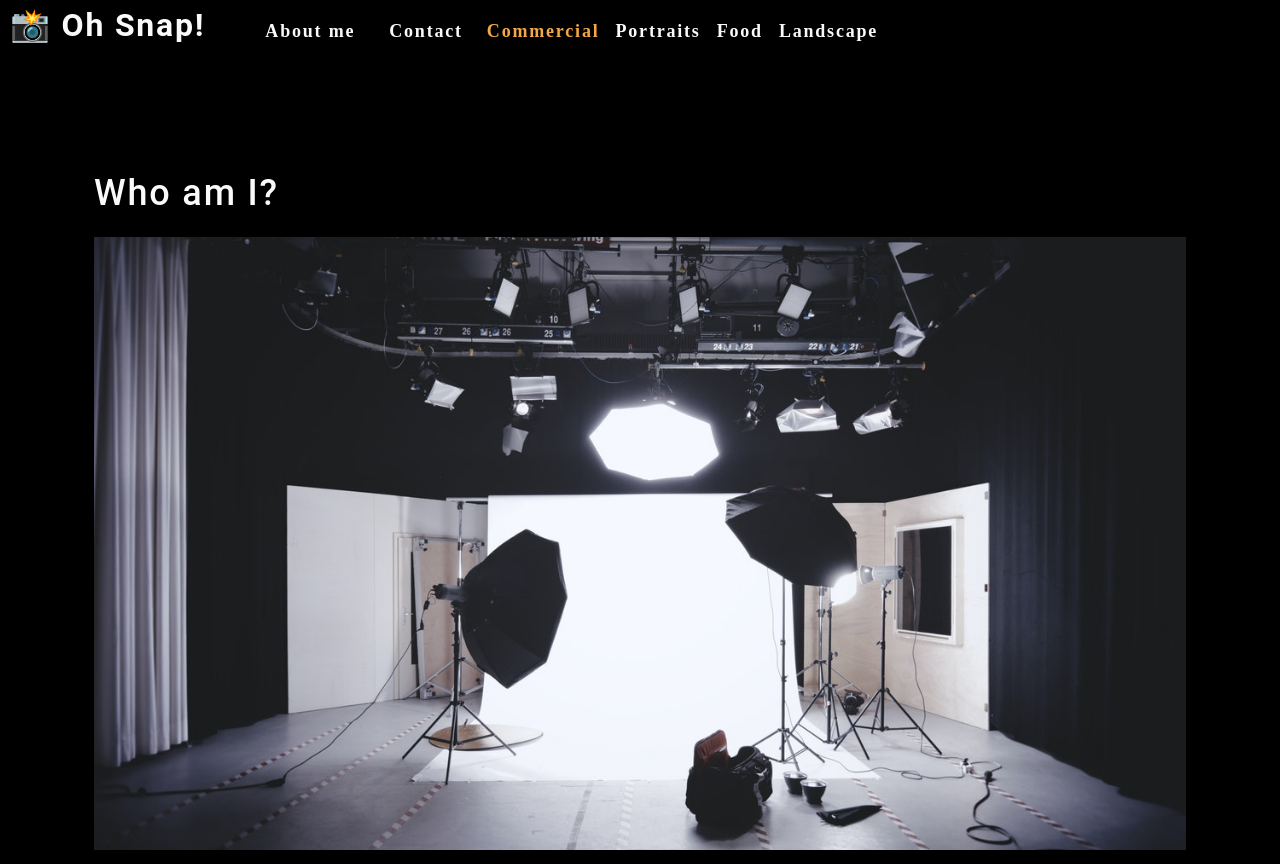
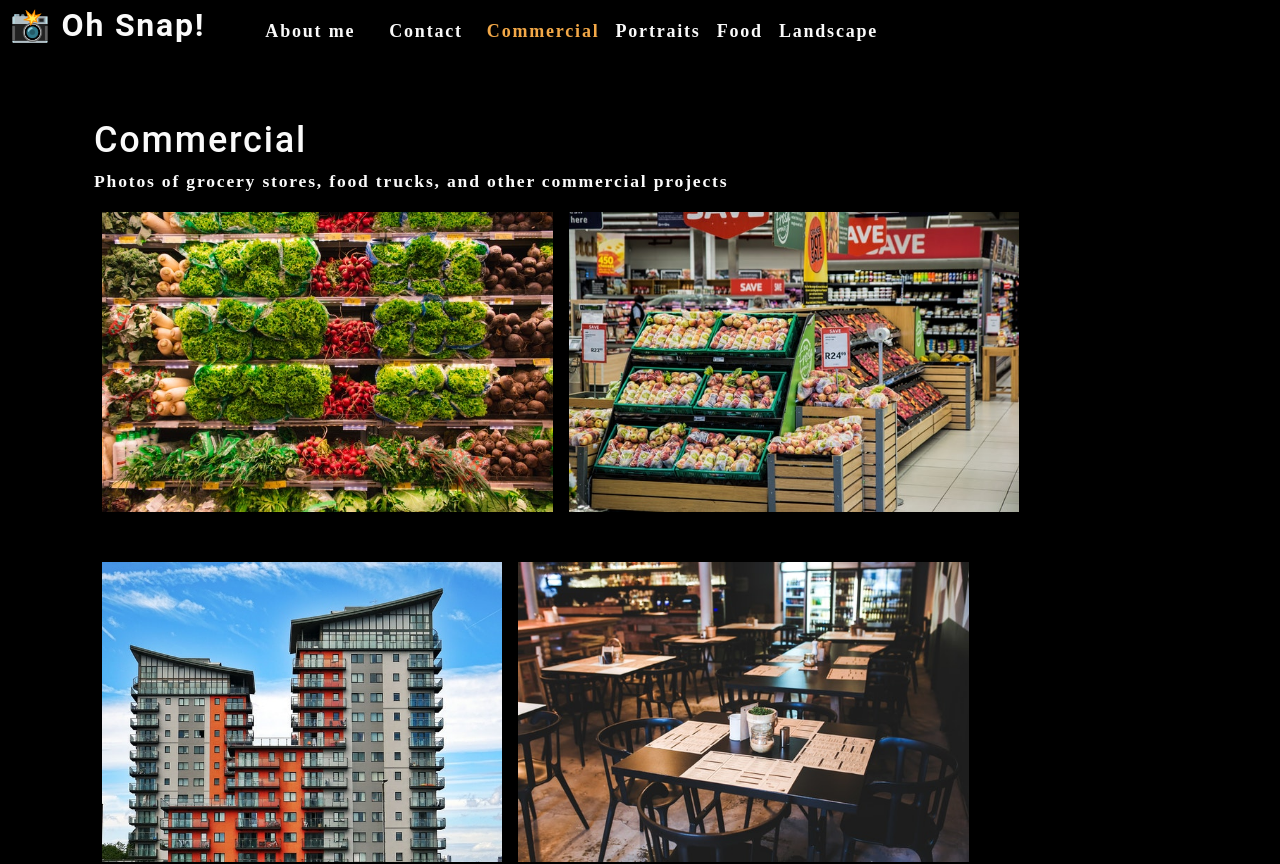
Before and after one commit to tonito98/photo-port, a React (Create React App) app: page / in a window 1280 px wide. Shown: the top 864 px of the page. Built offline with nearby package versions, Linux system fonts and the light colour scheme.

Commit message:
gallery displays photos that match te current category

```diff
--- a/src/App.js
+++ b/src/App.js
@@ -1,4 +1,4 @@
-import './App.css';
+// import './App.css';
 import React, { useState } from 'react';
 import Nav from './components/Nav';
 import About from './components/About';
@@ -26,10 +26,8 @@ function App() {
         currentCategory={currentCategory}
       ></Nav>
       <main>
-        <div>
         <Gallery currentCategory={currentCategory}></Gallery>
         <About></About>
-        </div>
       </main>
     </div>
   );
--- a/src/components/Gallery/index.js
+++ b/src/components/Gallery/index.js
@@ -1,14 +1,16 @@
 import React from 'react';
 import PhotoList  from '../PhotoList';
+import {capitalizeFirstLetter} from '../../utils/helpers';
 
 
-function Gallery(currentCategory) {
-    const { name, description } = currentCategory;
+function Gallery(props) {
+    const { currentCategory } = props;
+    console.log(props);// not getting name from current category
     return (
         <section>
-            <h1 data-testid='h1tag'>{(name)}</h1>
-            <p>{description}</p>
-            <PhotoList category={currentCategory}/>
+            <h1 data-testid='h1tag'>{capitalizeFirstLetter(currentCategory.name)}</h1>
+            <p>{currentCategory.description}</p>
+            <PhotoList category = {currentCategory.name}/>
         </section>
     );
 }
--- a/src/components/Nav/index.js
+++ b/src/components/Nav/index.js
@@ -1,5 +1,5 @@
-import React, { useEffect } from 'react';
-import { capitalizeFirstLetter } from '../../utils/helpers';
+import React from "react";
+import { capitalizeFirstLetter } from "../../utils/helpers";
 
 const Nav = (props) => {
     const {
@@ -7,9 +7,13 @@ const Nav = (props) => {
         setCurrentCategory,
         currentCategory,
     } = props;
-    useEffect(() => {
-        document.title = capitalizeFirstLetter(currentCategory.name);
-    }, [currentCategory]);
+
+
+    const handleClick = (item) => {
+        console.log(item);
+        return item;
+    };
+
     return (
         <header  className='flex-row px-1'>
             <h2>
@@ -25,7 +29,7 @@ const Nav = (props) => {
                         </a>
                     </li>
                     <li className={'mx-2'}>
-                        <span>
+                        <span onClick={() => handleClick('Contact')}>
                             Contact
                         </span>
                     </li>
--- a/src/components/PhotoList/index.js
+++ b/src/components/PhotoList/index.js
@@ -3,7 +3,8 @@ import React, { useState } from 'react';
 
 
 
-const PhotoList = ({ category }) => {
+const PhotoList = ( {category} ) => {
+    console.log(category);
     const [photos] = useState([
         {
             name: 'Grocery aisle',
@@ -86,11 +87,6 @@ const PhotoList = ({ category }) => {
             description: 'Lorem ipsum dolor sit amet, consectetur adipiscing elit. Nunc ultricie',
         },
         {
-            name: 'Docks',
-            category: 'landscape',
-            description: 'Lorem ipsum dolor sit amet, consectetur adipiscing elit. Nunc ultricie',
-        },
-        {
             name: 'Panoramic village by sea',
             category: 'landscape',
             description: 'Lorem ipsum dolor sit amet, consectetur adipiscing elit. Nunc ultricie',
@@ -104,14 +100,14 @@ const PhotoList = ({ category }) => {
             name: 'Park bench',
             category: 'landscape',
             description: 'Lorem ipsum dolor sit amet, consectetur adipiscing elit. Nunc ultricie',
-        },
+        }
     ]);
-
+    // console.log(currentCategory.category);
     const currentPhotos = photos.filter((photo) => photo.category === category);
 
     return (
        <div>
-        <div className='flex-row'>
+        <div className="flex-row">
           {currentPhotos.map((image, i) => (
             <img
               src={require(`../../assets/small/${category}/${i}.jpg`)}
```
